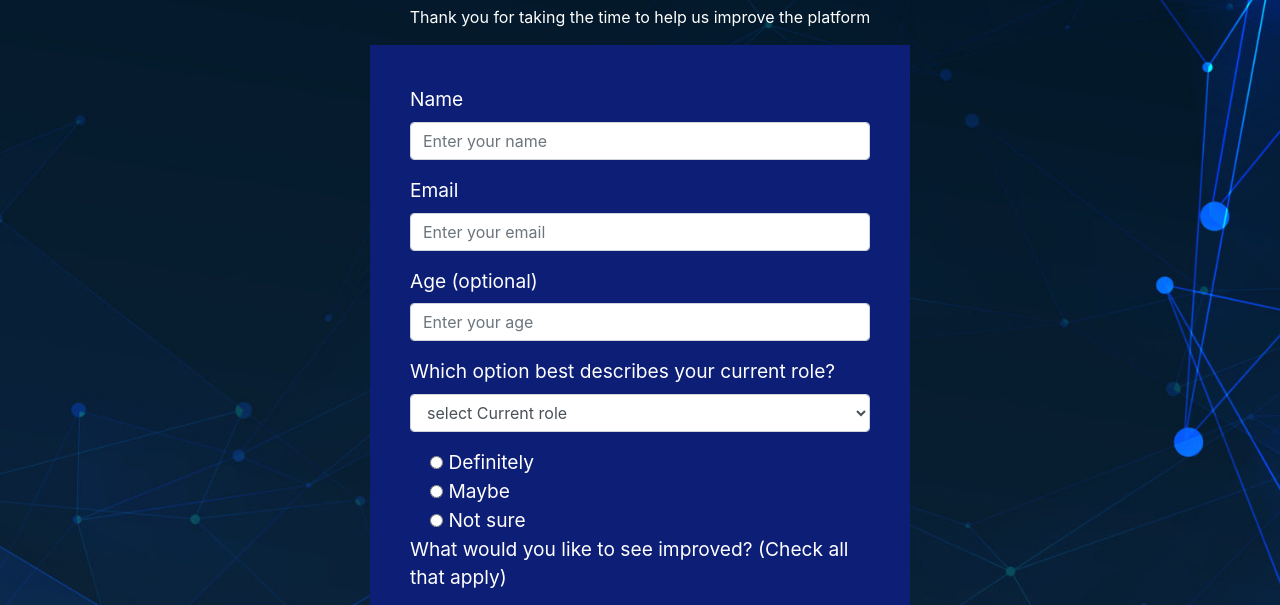
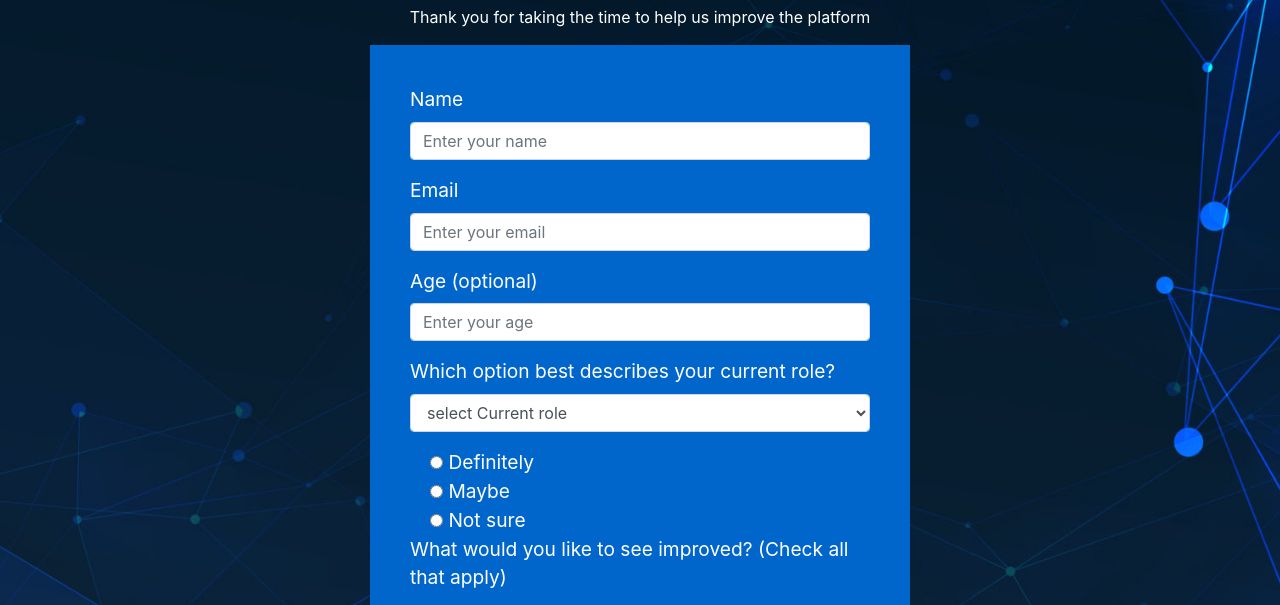
Before and after one commit to bmuhamood/Surveyform, a plain HTML site: page index.html in a window 1280 px wide. Shown: the part 147-752 px from the top of the page. Drawn offline with nearby package versions, Linux system fonts and the light colour scheme.

Commit message:
final version

```diff
--- a/style.css
+++ b/style.css
@@ -4,7 +4,7 @@ body{
   background-size: cover;
 }
 #survey-form{
-  background-color: #0c1e75;
+  background-color: #0066CC;
   padding: 2.5rem;
   color: #fff;
   font-size: 1.2rem;
```
